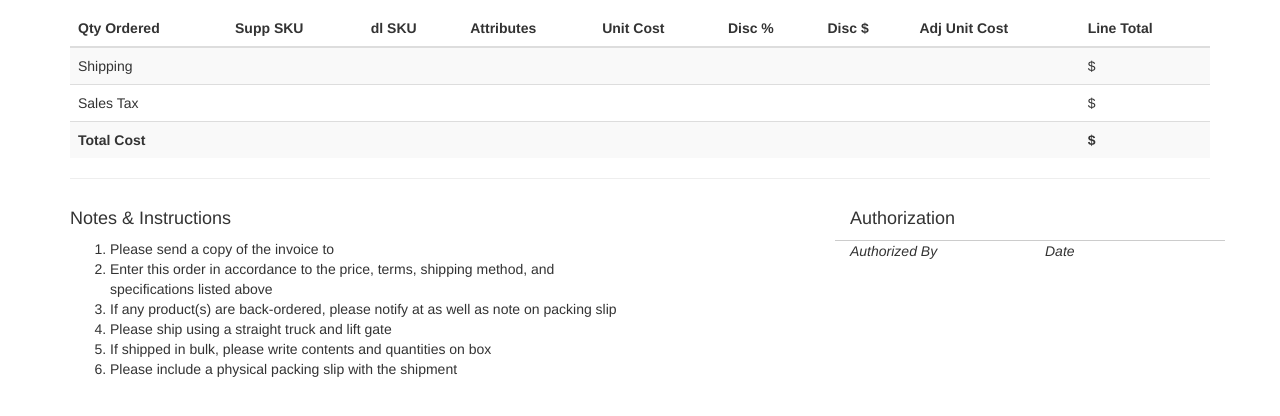
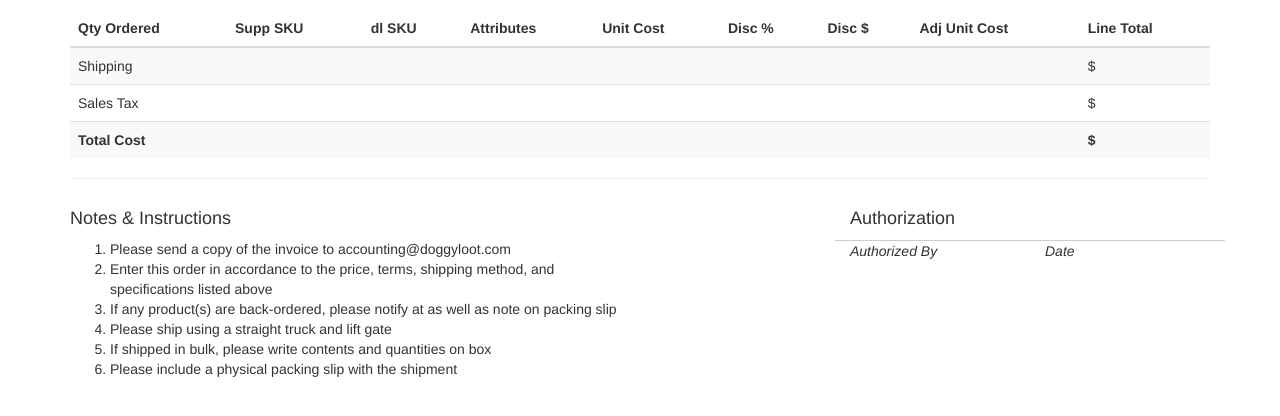
Before and after one commit to vforgione/dodger, a Django app: template app/templates/app/purchase_order__print.html in a window 1280 px wide. Shown: the part 298-714 px from the top of the page. Run offline with Django 3.2, Linux system fonts and the light colour scheme; the template is opened without the code that fills it, so the values that code supplies are empty; parts of the project's set-up code (start-up, migrations or seed data) failed here and were passed over; some libraries are stand-ins or nearby versions.

Commit message:
changed invoice email address to accounting -- closes #58

```diff
--- a/app/templates/app/purchase_order__print.html
+++ b/app/templates/app/purchase_order__print.html
@@ -112,7 +112,7 @@
         <h4>Notes &amp; Instructions</h4>
         {% if po.notes %}<p>{{ po.notes|safe }}</p>{% endif %}
         <ol>
-          <li>Please send a copy of the invoice to {{ po.creator.email }}</li>
+          <li>Please send a copy of the invoice to accounting@doggyloot.com</li>
           <li>Enter this order in accordance to the price, terms, shipping method, and specifications listed above</li>
           <li>If any product(s) are back-ordered, please notify {{ po.creator.first_name }} {{ po.creator.last_name }} at {{ po.creator.email }} as well as note on packing slip</li>
           <li>Please ship using a straight truck and lift gate</li>
```
